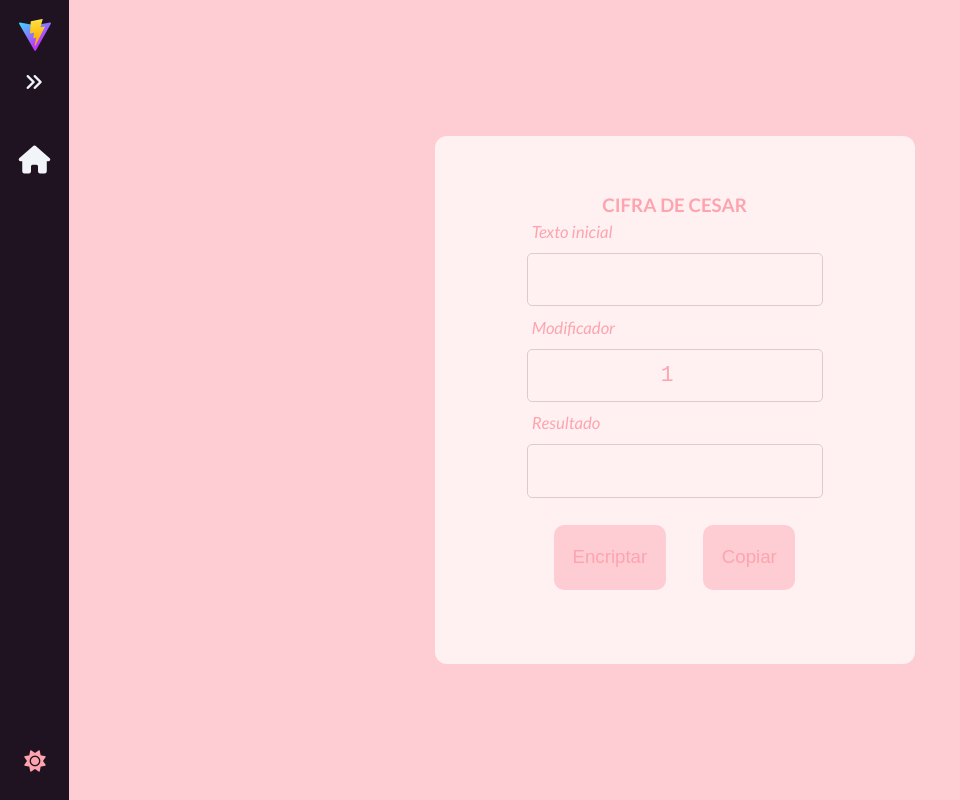
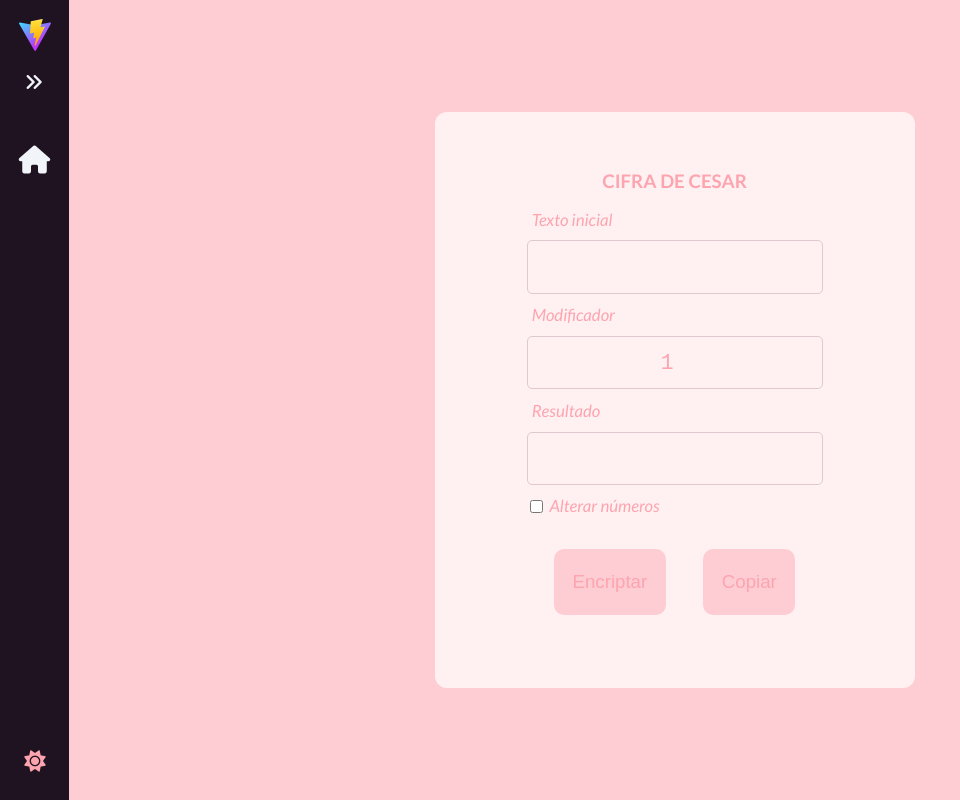
Before and after one commit to igorbkuhl/Atividades-JS, a Vue app: page /Atividade_JS_7 in a window 1280 px wide. Shown: the whole page, without its empty margins (0-960 px from the left). Built offline with nearby package versions, Linux system fonts and the light colour scheme; a web font is replaced by a local one.

Commit message:
Numbers can be changed too

```diff
--- a/src/views/JavaScript/Atividade_JS_7.vue
+++ b/src/views/JavaScript/Atividade_JS_7.vue
@@ -7,11 +7,7 @@ export default defineComponent({
       originalTxt: "",
       encryptedTxt: "",
       modifier: 1,
-      regex: [
-        /[A-Z]/g,
-        /[a-z]/g,
-        /([^A-Z]|[^a-z])/gi
-      ],
+      changeNum: false,
     };
   },
   methods: {
@@ -44,7 +40,20 @@ export default defineComponent({
             );
           }
         } else if (/([^A-Z]|[^a-z])/gi) {
-          this.encryptedTxt += this.originalTxt[i];
+          if (/[0-9]/g && this.changeNum === true) {
+            let sum = this.originalTxt[i].charCodeAt() + this.modifier;
+
+            if (sum >= 48 && sum <= 57) {
+              this.encryptedTxt += String.fromCharCode(sum);
+            } else if (sum > 57) {
+              this.encryptedTxt += String.fromCharCode(
+                ((this.originalTxt[i].charCodeAt() -
+                  48 + this.modifier + 10) % 10) + 48
+              )
+            }
+          } else {
+            this.encryptedTxt += this.originalTxt[i];
+          }
         }
       }
     },
@@ -61,14 +70,39 @@ export default defineComponent({
     <div class="main-area">
       <h1>Cifra de Cesar</h1>
       <div class="form">
-        <label for="originalTxt">Texto inicial</label>
-        <input type="text" id="originalTxt" class="bg-rose-50 bg-rose-50 dark:bg-[#810b4c]" v-model="originalTxt"
-          @keyup.enter="encrypt" />
-        <label for="modifier">Modificador</label>
-        <input type="number" id="modifier" v-model="modifier" @keyup.enter="encrypt" />
-        <label for="encryptedTxt">Resultado</label>
-        <input type="text" id="encryptedTxt" class="bg-rose-50 bg-rose-50 dark:bg-[#810b4c]/75" disabled
-          v-model="encryptedTxt" />
+        <label for="originalValue">Texto inicial</label>
+        <input
+          type="text"
+          id="originalValue"
+          class="bg-rose-50 bg-rose-50 dark:bg-[#810b4c]"
+          v-model="originalTxt"
+          @keyup.enter="encrypt"
+        />
+        <label for="modifierValue">Modificador</label>
+        <input
+          type="number"
+          id="modifierValue"
+          class="bg-rose-50 bg-rose-50 dark:bg-[#810b4c]"
+          v-model="modifier"
+          @keyup.enter="encrypt"
+        />
+        <label for="encryptedValue">Resultado</label>
+        <input
+          type="text"
+          id="encryptedValue"
+          class="bg-rose-50 bg-rose-50 dark:bg-[#810b4c]/75"
+          disabled
+          v-model="encryptedTxt"
+        />
+        <div class="option">
+          <input
+            type="checkbox"
+            id="numCheckbox"
+            value="Alterar números"
+            v-model="changeNum"
+          />
+          <label for="numCheckbox">Alterar números</label>
+        </div>
       </div>
       <div class="buttons">
         <button class="bg-rose-200 dark:bg-rose-900" @click="encrypt" @keyup.enter="encrypt">
@@ -96,17 +130,37 @@ export default defineComponent({
     display: inherit;
     flex-direction: column;
     justify-content: center;
+    height: 18em;
 
-    input {
+    label {
+      position: relative;
+      transform: translateX(2.5em);
+
+    }
+    input[type=text],
+    input[type=number] {
       font-size: 16pt;
       text-align: center;
       margin: 0.4em auto;
       height: 2.5em;
     }
 
-    label {
-      position: relative;
-      transform: translateX(2.5em);
+    .option {
+      display: flex;
+      align-items: center;
+      justify-content: left;
+      margin: 0;
+
+      input {
+        width: 5em;
+
+        &:checked {
+          accent-color: #ffc0c7;
+        }
+      }
+      label {
+        transform: translateX(-2em);
+      }
     }
   }
 
```
